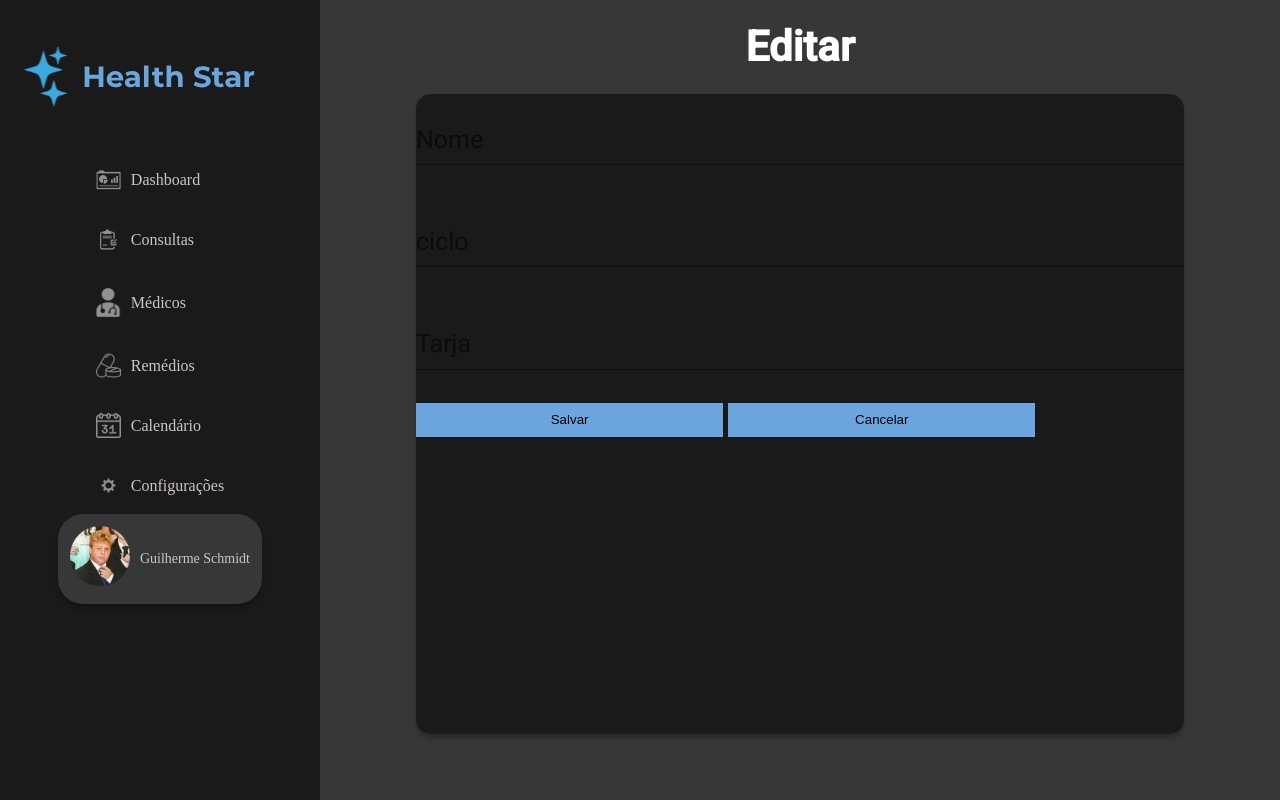
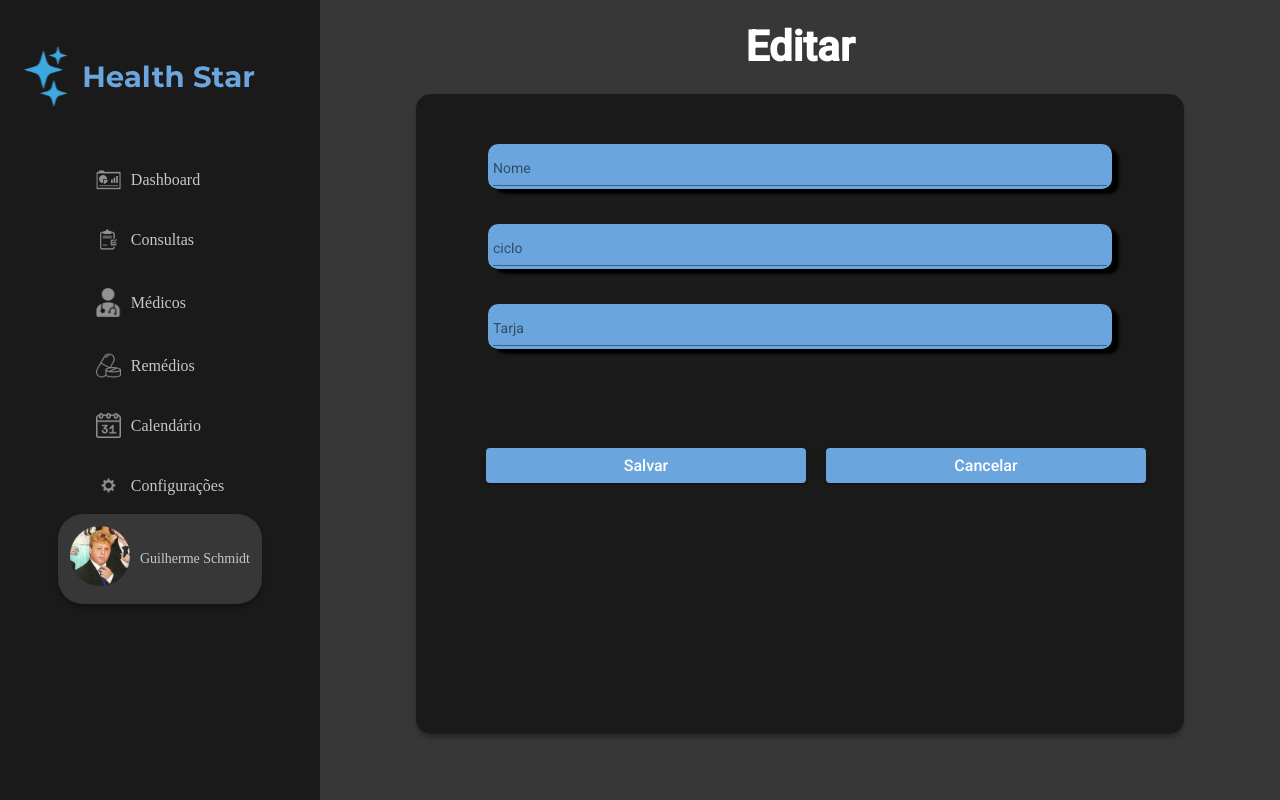
Before and after one commit to Aguinalds/HealthStarAngular, an Angular app: page /admin/editar/1 in a window 1280 px wide. Built offline with nearby package versions, Linux system fonts and the light colour scheme; no server answers; a web font is replaced by a local one.

Commit message:
ações médicos

```diff
--- a/src/app/admin/adicionar-medico/adicionar-medico.component.css
+++ b/src/app/admin/adicionar-medico/adicionar-medico.component.css
@@ -1,20 +1,58 @@
 mat-card {
-
   display: flex;
   flex-direction: column;
-    padding: 40px;
+  padding: 30px;
+  color: white;
 }
 
 mat-card-content {
   display: flex;
   flex-direction: column;
+  align-items: center;
+  margin-top: 50px;
+  color: white;
 }
 
+mat-form-field {
+  width: 80%;
+  color: white;
+  margin-bottom: 35px;
+  background-color: #6AA6DD;
+  border-radius: 10px;
+  padding-left: 5px;
+  padding-right: 5px;
+  line-height: 15px;
+  height: 45px;
+  box-shadow: 7px 5px 3px black;
+}
+
+input {
+  color: white;
+  line-height: 15px;
+  height: 20px;
+}
+input::placeholder {
+  color: white;
+}
+
+#botoes {
+  min-width: 100vh;
+  display: flex;
+  align-items: center;
+  justify-content: center;
+  margin-top: 8vh;
+}
 
   #btnSelecionar {
-    line-height: 32px!important;
+    display: inline-block;
+    line-height: 35px!important;
     background-color: #6AA6DD !important;
-    margin: 2px 5px 10px 0px !important;
-    box-shadow: none !important;
-    width: 40% !important;
+    color: white;
+    align-items: center;
+    justify-content: center;
+    position:relative;
+    width: 40%;
+    font-size: 16px;
+    margin-right: 10px;
+    margin-left: 10px;
   }
--- a/src/app/admin/adicionar-medico/adicionar-medico.component.html
+++ b/src/app/admin/adicionar-medico/adicionar-medico.component.html
@@ -4,24 +4,17 @@
     <form>
       <mat-card-content>
         <mat-form-field>
-          <input
-            matInput
-            placeholder="Nome"
-            name="nome"
-            [(ngModel)]="medicos.nome"
-          />
+          <input matInput placeholder="Nome" name="nome" [(ngModel)]="medicos.nome" />
         </mat-form-field>
         <mat-form-field>
-          <input
-            matInput
-            placeholder="especialidade"
-            name="especialidade"
-            [(ngModel)]="medicos.especialidade"
-          />
+          <input matInput placeholder="especialidade" name="especialidade" [(ngModel)]="medicos.especialidade" />
         </mat-form-field>
       </mat-card-content>
-      <button id="btnSelecionar" (click)="salvar(medicos)">Salvar</button>
-      <button id="btnSelecionar" routerLink="/medicos">Cancelar</button>
+      <div id="botoes">
+        <button mat-raised-button id="btnSelecionar"
+          (click)="salvar(medicos)">Salvar</button>
+        <button mat-raised-button id="btnSelecionar" routerLink="/medicos">Cancelar</button>
+      </div>
     </form>
   </div>
 </div>
--- a/src/app/admin/editar/editar.component.css
+++ b/src/app/admin/editar/editar.component.css
@@ -1,28 +1,58 @@
 mat-card {
-
   display: flex;
   flex-direction: column;
-    padding: 40px;
+  padding: 30px;
+  color: white;
 }
 
 mat-card-content {
   display: flex;
   flex-direction: column;
+  align-items: center;
+  margin-top: 50px;
+  color: white;
 }
-input{
+
+mat-form-field {
+  width: 80%;
   color: white;
-    font-size: 25px;
+  margin-bottom: 35px;
+  background-color: #6AA6DD;
+  border-radius: 10px;
+  padding-left: 5px;
+  padding-right: 5px;
+  line-height: 15px;
+  height: 45px;
+  box-shadow: 7px 5px 3px black;
+}
 
+input {
+  color: white;
+  line-height: 15px;
+  height: 20px;
 }
-mat-form-field{
-    font-size: 25px;
+input::placeholder {
+  color: white;
+}
+
+#botoes {
+  min-width: 100vh;
+  display: flex;
+  align-items: center;
+  justify-content: center;
+  margin-top: 8vh;
 }
 
   #btnSelecionar {
-    line-height: 32px!important;
+    display: inline-block;
+    line-height: 35px!important;
     background-color: #6AA6DD !important;
-    margin: 2px 5px 10px 0px !important;
-    box-shadow: none !important;
-    width: 40% !important;
-    border: none;
+    color: white;
+    align-items: center;
+    justify-content: center;
+    position:relative;
+    width: 40%;
+    font-size: 16px;
+    margin-right: 10px;
+    margin-left: 10px;
   }
--- a/src/app/admin/editar/editar.component.html
+++ b/src/app/admin/editar/editar.component.html
@@ -4,34 +4,21 @@
     <form>
       <mat-card-content>
         <mat-form-field>
-          <input
-            matInput
-            placeholder="Nome"
-            name="nome"
-            [(ngModel)]="remedio.nome"
-          />
+          <input matInput placeholder="Nome" name="nome" [(ngModel)]="remedio.nome" />
         </mat-form-field>
         <mat-form-field>
-          <input
-            matInput
-            type="number"
-            placeholder="ciclo"
-            name="ciclo"
-            [(ngModel)]="remedio.ciclo"
-          />
+          <input matInput type="number" placeholder="ciclo" name="ciclo" [(ngModel)]="remedio.ciclo" />
         </mat-form-field>
         <mat-form-field>
-          <input
-            matInput
-            placeholder="Tarja"
-            name="tarja"
-            [(ngModel)]="remedio.tarja"
-          />
+          <input matInput placeholder="Tarja" name="tarja" [(ngModel)]="remedio.tarja" />
         </mat-form-field>
       </mat-card-content>
-      <button id="btnSelecionar" (click)="atualizar(remedio)">Salvar</button>
 
-      <button id="btnSelecionar" routerLink="/remedios">Cancelar</button>
+      <div id="botoes">
+        <button mat-raised-button id="btnSelecionar" (click)="atualizar(remedio)">Salvar</button>
+
+        <button mat-raised-button id="btnSelecionar" routerLink="/remedios">Cancelar</button>
+      </div>
     </form>
   </div>
 </div>
--- a/src/app/admin/excluir/excluir.component.css
+++ b/src/app/admin/excluir/excluir.component.css
@@ -1,28 +1,58 @@
 mat-card {
-
   display: flex;
   flex-direction: column;
-    padding: 40px;
+  padding: 30px;
+  color: white;
 }
 
 mat-card-content {
   display: flex;
   flex-direction: column;
+  align-items: center;
+  margin-top: 50px;
+  color: white;
 }
-input{
+
+mat-form-field {
+  width: 80%;
   color: white;
-    font-size: 25px;
+  margin-bottom: 35px;
+  background-color: #6AA6DD;
+  border-radius: 10px;
+  padding-left: 5px;
+  padding-right: 5px;
+  line-height: 15px;
+  height: 45px;
+  box-shadow: 7px 5px 3px black;
+}
 
+input {
+  color: white;
+  line-height: 15px;
+  height: 20px;
 }
-mat-form-field{
-    font-size: 25px;
+input::placeholder {
+  color: white;
+}
+
+#botoes {
+  min-width: 100vh;
+  display: flex;
+  align-items: center;
+  justify-content: center;
+  margin-top: 8vh;
 }
 
   #btnSelecionar {
-    line-height: 32px!important;
+    display: inline-block;
+    line-height: 35px!important;
     background-color: #6AA6DD !important;
-    margin: 2px 5px 10px 0px !important;
-    box-shadow: none !important;
-    width: 40% !important;
-    border: none;
+    color: white;
+    align-items: center;
+    justify-content: center;
+    position:relative;
+    width: 40%;
+    font-size: 16px;
+    margin-right: 10px;
+    margin-left: 10px;
   }
--- a/src/app/admin/excluir/excluir.component.html
+++ b/src/app/admin/excluir/excluir.component.html
@@ -4,34 +4,20 @@
     <form>
       <mat-card-content>
         <mat-form-field>
-          <input
-            matInput
-            placeholder="Nome"
-            name="nome"
-            [(ngModel)]="remedio.nome"
-          />
+          <input matInput placeholder="Nome" name="nome" [(ngModel)]="remedio.nome" />
         </mat-form-field>
         <mat-form-field>
-          <input
-            matInput
-            type="number"
-            placeholder="ciclo"
-            name="ciclo"
-            [(ngModel)]="remedio.ciclo"
-          />
+          <input matInput type="number" placeholder="ciclo" name="ciclo" [(ngModel)]="remedio.ciclo" />
         </mat-form-field>
         <mat-form-field>
-          <input
-            matInput
-            placeholder="Tarja"
-            name="tarja"
-            [(ngModel)]="remedio.tarja"
-          />
+          <input matInput placeholder="Tarja" name="tarja" [(ngModel)]="remedio.tarja" />
         </mat-form-field>
       </mat-card-content>
-      <button id="btnSelecionar" (click)="excluir(remedio)">Excluir</button>
 
-      <button id="btnSelecionar" routerLink="/remedios">Cancelar</button>
+      <Div id="botoes">
+        <button mat-raised-button id="btnSelecionar" (click)="excluir(remedio)">Excluir</button>
+        <button mat-raised-button id="btnSelecionar" routerLink="/remedios">Cancelar</button>
+      </Div>
     </form>
   </div>
 </div>
```
Lines whose indentation alone changed are shown as unchanged.
